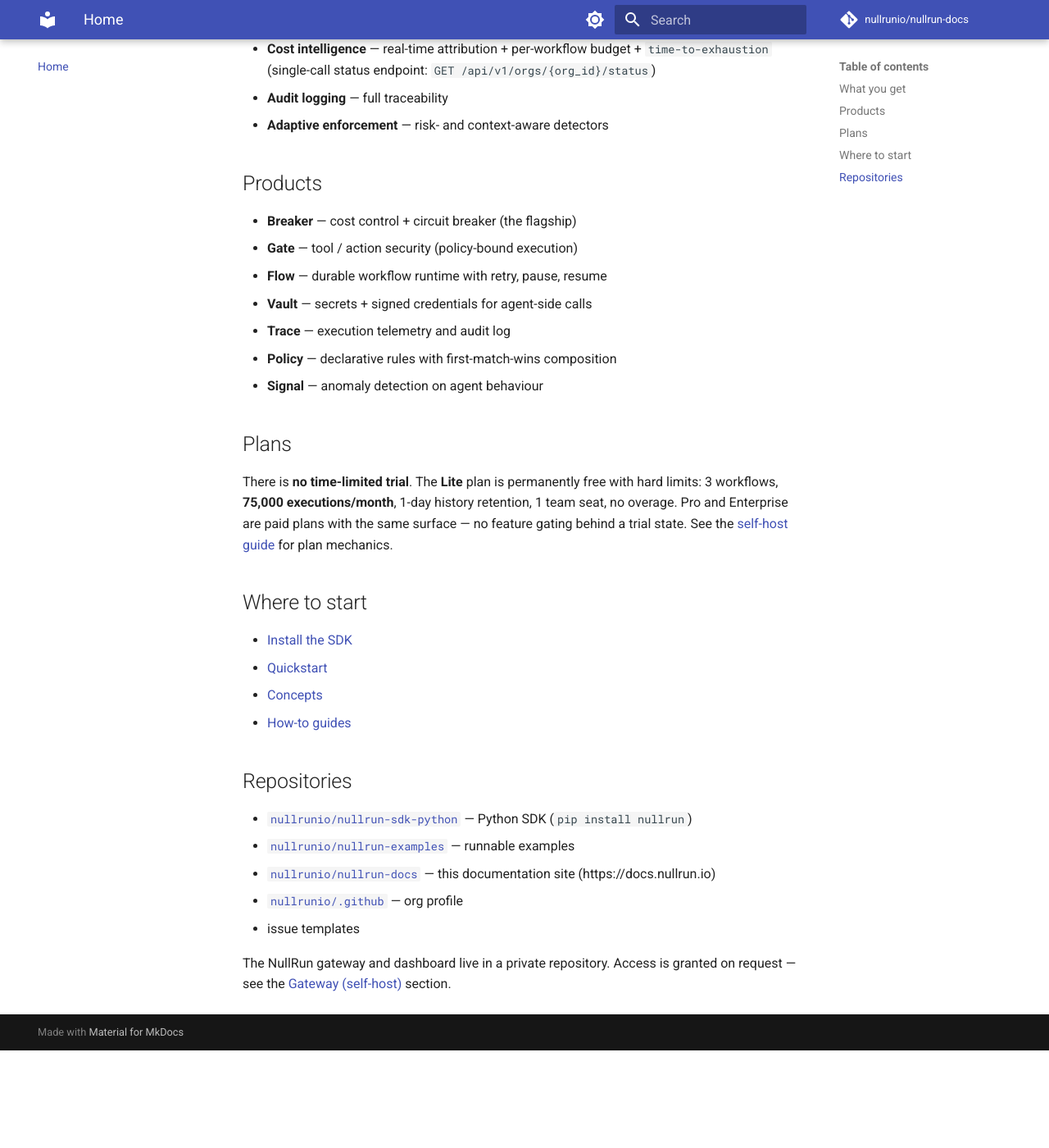
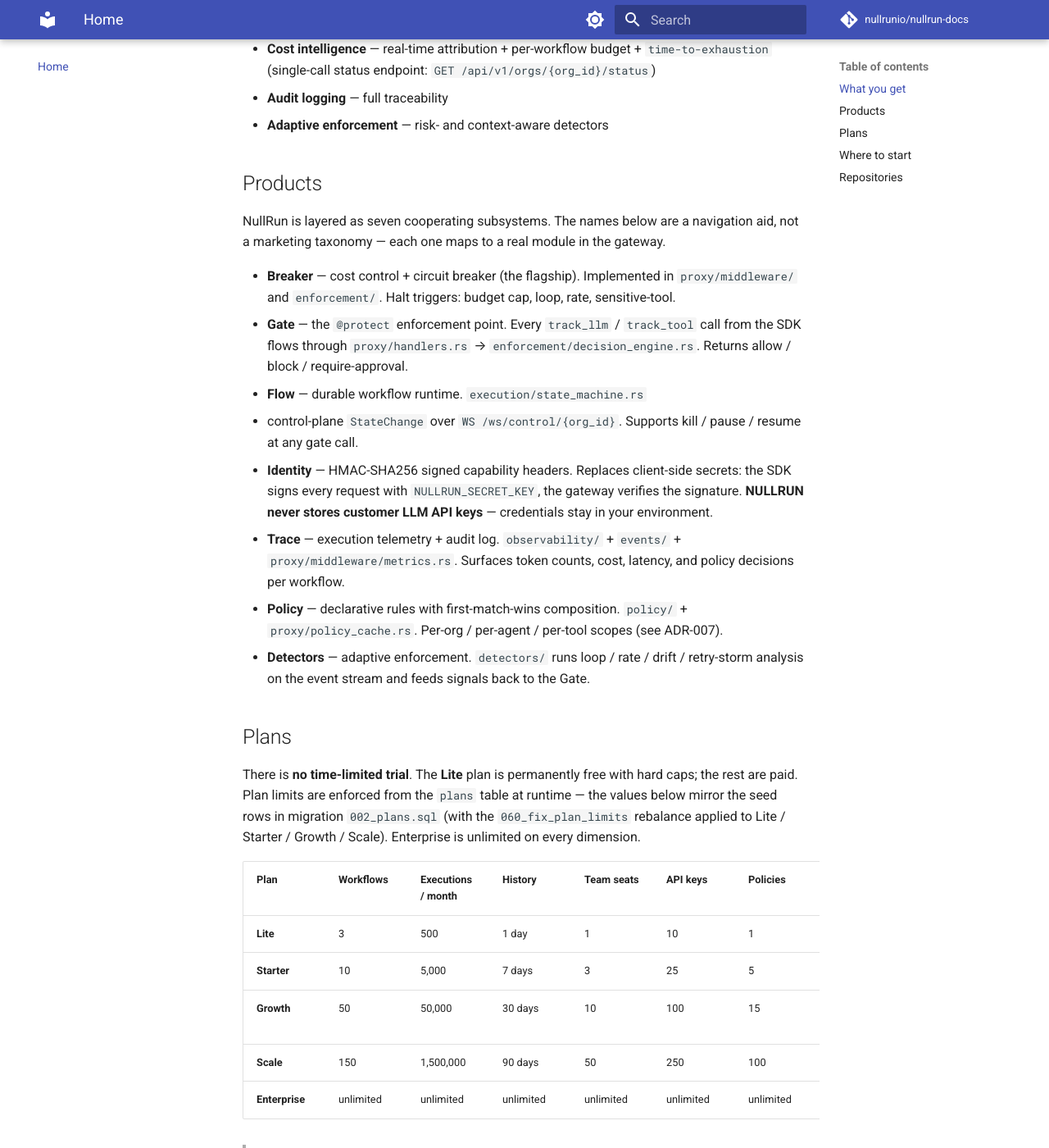
Before and after one commit to nullrunio/nullrun-docs, an MkDocs documentation site: the page built from docs/index.md, in a window 1280 px wide and 1400 px high, scrolled down 500 px. Shown: the whole window at 82% size. Built offline with MkDocs 1.6.1 and Material for MkDocs 9.7.7, drawn with Linux system fonts in a browser that asks for light colours; comment, search, counter and statistics services are not loaded; before the commit the page ends 1781 px from its top, so only the background shows below that; some of the changed text lies outside the part shown.

Commit message:
fix(docs): realign Products/Plans with code + add Troubleshooting + trim http-api + add framework how-tos
- index.md Products: Vault -> Identity (HMAC-signed capability headers, no client key storage);
  Signal -> Detectors (loop/rate/drift). Each product now points to the real backend module.
- index.md Plans: replaced Lite-only prose with a 5-row table (Lite/Starter/Growth/Scale/Enterprise)
  using DB-truth values from migration 002_plans.sql; footnote flags the resolver.rs vs DB drift.
- install.md: removed the 'Gateway (self-host)' section (not a current product).
- quickstart.md: replaced the 'What can go wrong' table with a link to a new top-level Troubleshooting page.
- troubleshooting.md (new): top-level nav page consolidating failure modes + FAQ.
- http-api.md: removed admin/pricing/metrics endpoints; added 'Called by' column for SDK endpoints;
  explicit 'Not in this page' list for gateway-internal surface.
- how-to/auto-instrumented-frameworks.md (new): one-pager for Anthropic, Mistral, Gemini, Cohere,
  Bedrock, LangChain, LlamaIndex, CrewAI, AutoGen with detection matrix.
- mkdocs.yml: added Troubleshooting tab and the new framework how-to entry.

mkdocs build --strict passes locally.

```diff
--- a/docs/index.md
+++ b/docs/index.md
@@ -19,22 +19,56 @@
 
 ## Products
 
-- **Breaker** — cost control + circuit breaker (the flagship)
-- **Gate** — tool / action security (policy-bound execution)
-- **Flow** — durable workflow runtime with retry, pause, resume
-- **Vault** — secrets + signed credentials for agent-side calls
-- **Trace** — execution telemetry and audit log
-- **Policy** — declarative rules with first-match-wins composition
-- **Signal** — anomaly detection on agent behaviour
+NullRun is layered as seven cooperating subsystems. The names below
+are a navigation aid, not a marketing taxonomy — each one maps to a
+real module in the gateway.
+
+- **Breaker** — cost control + circuit breaker (the flagship). Implemented
+  in `proxy/middleware/` and `enforcement/`. Halt triggers: budget cap,
+  loop, rate, sensitive-tool.
+- **Gate** — the `@protect` enforcement point. Every `track_llm` /
+  `track_tool` call from the SDK flows through `proxy/handlers.rs` →
+  `enforcement/decision_engine.rs`. Returns allow / block / require-approval.
+- **Flow** — durable workflow runtime. `execution/state_machine.rs`
+  + control-plane `StateChange` over `WS /ws/control/{org_id}`. Supports
+  kill / pause / resume at any gate call.
+- **Identity** — HMAC-SHA256 signed capability headers. Replaces
+  client-side secrets: the SDK signs every request with `NULLRUN_SECRET_KEY`,
+  the gateway verifies the signature. **NULLRUN never stores customer
+  LLM API keys** — credentials stay in your environment.
+- **Trace** — execution telemetry + audit log. `observability/` +
+  `events/` + `proxy/middleware/metrics.rs`. Surfaces token counts,
+  cost, latency, and policy decisions per workflow.
+- **Policy** — declarative rules with first-match-wins composition.
+  `policy/` + `proxy/policy_cache.rs`. Per-org / per-agent / per-tool
+  scopes (see ADR-007).
+- **Detectors** — adaptive enforcement. `detectors/` runs loop / rate
+  / drift / retry-storm analysis on the event stream and feeds
+  signals back to the Gate.
 
 ## Plans
 
 There is **no time-limited trial**. The **Lite** plan is permanently
-free with hard limits: 3 workflows, **75,000 executions/month**,
-1-day history retention, 1 team seat, no overage. Pro and Enterprise
-are paid plans with the same surface — no feature gating behind a
-trial state. See the [self-host guide](getting-started/install.md#gateway-self-host)
-for plan mechanics.
+free with hard caps; the rest are paid. Plan limits are enforced
+from the `plans` table at runtime — the values below mirror the seed
+rows in migration `002_plans.sql` (with the `060_fix_plan_limits`
+rebalance applied to Lite / Starter / Growth / Scale). Enterprise is
+unlimited on every dimension.
+
+| Plan | Workflows | Executions / month | History | Team seats | API keys | Policies | Overage |
+| --- | --- | --- | --- | --- | --- | --- | --- |
+| **Lite** | 3 | 500 | 1 day | 1 | 10 | 1 | not allowed |
+| **Starter** | 10 | 5,000 | 7 days | 3 | 25 | 5 | not allowed |
+| **Growth** | 50 | 50,000 | 30 days | 10 | 100 | 15 | allowed (1.5×) |
+| **Scale** | 150 | 1,500,000 | 90 days | 50 | 250 | 100 | not allowed |
+| **Enterprise** | unlimited | unlimited | unlimited | unlimited | unlimited | unlimited | contract |
+
+> If the database is unreachable, the gateway falls back to the
+> in-code Phase 136 rebalance (75K / 250K / 500K / 1M / unlimited).
+> On startup `assert_db_matches_code` aborts the process if the DB
+> drifts from this table — see
+> [[scale-plan-not-unlimited]](https://github.com/nullrunio/nullrun-docs)
+> in the engineering notes.
 
 ## Where to start
 
@@ -55,5 +89,4 @@
   + issue templates
 
 The NullRun gateway and dashboard live in a private repository.
-Access is granted on request — see the
-[Gateway (self-host)](getting-started/install.md#gateway-self-host) section.
+Access is granted on request via [support@nullrun.io](mailto:support@nullrun.io).
--- a/mkdocs.yml
+++ b/mkdocs.yml
@@ -39,11 +39,13 @@
   - How-to:
       - Protect a LangGraph agent: how-to/langgraph.md
       - Use with OpenAI Agents: how-to/openai-agents.md
+      - Use with Anthropic, Mistral, Gemini, Cohere, Bedrock: how-to/auto-instrumented-frameworks.md
       - Set a hard cost cap: how-to/cost-cap.md
   - Reference:
       - SDK API: reference/sdk-api.md
       - HTTP API: reference/http-api.md
       - Error codes: reference/errors.md
+  - Troubleshooting: troubleshooting.md
 
 markdown_extensions:
   - admonition
```
Also changed, not shown: docs/getting-started/install.md (+1 -9 lines), docs/getting-started/quickstart.md (+4 -12 lines), docs/how-to/auto-instrumented-frameworks.md (added, +269 -0 lines), docs/reference/http-api.md (+54 -24 lines), docs/troubleshooting.md (added, +76 -0 lines).
